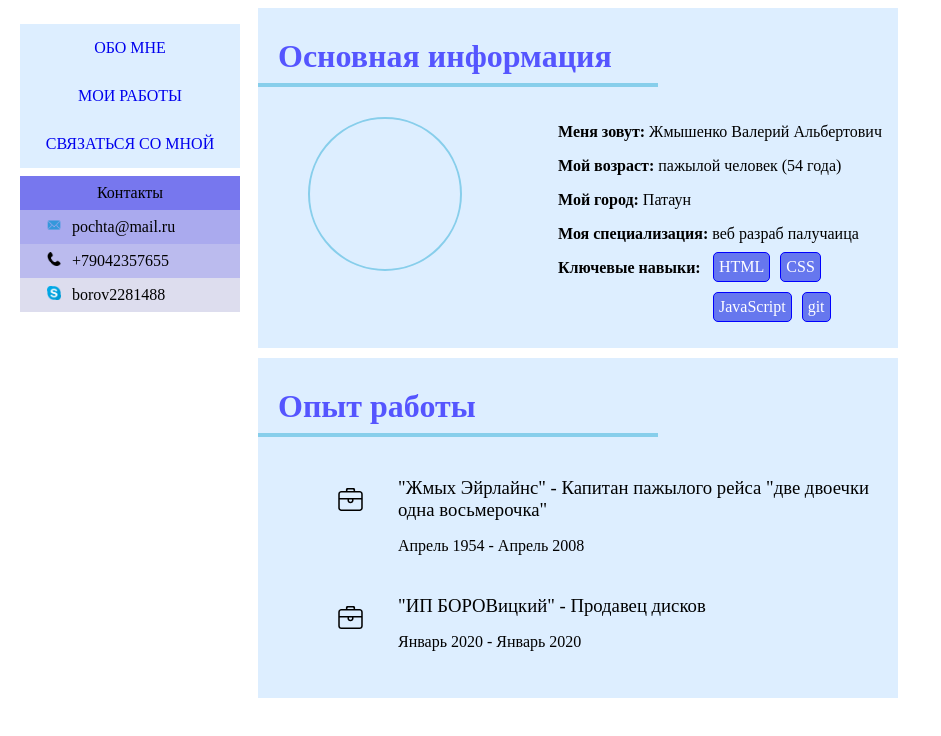
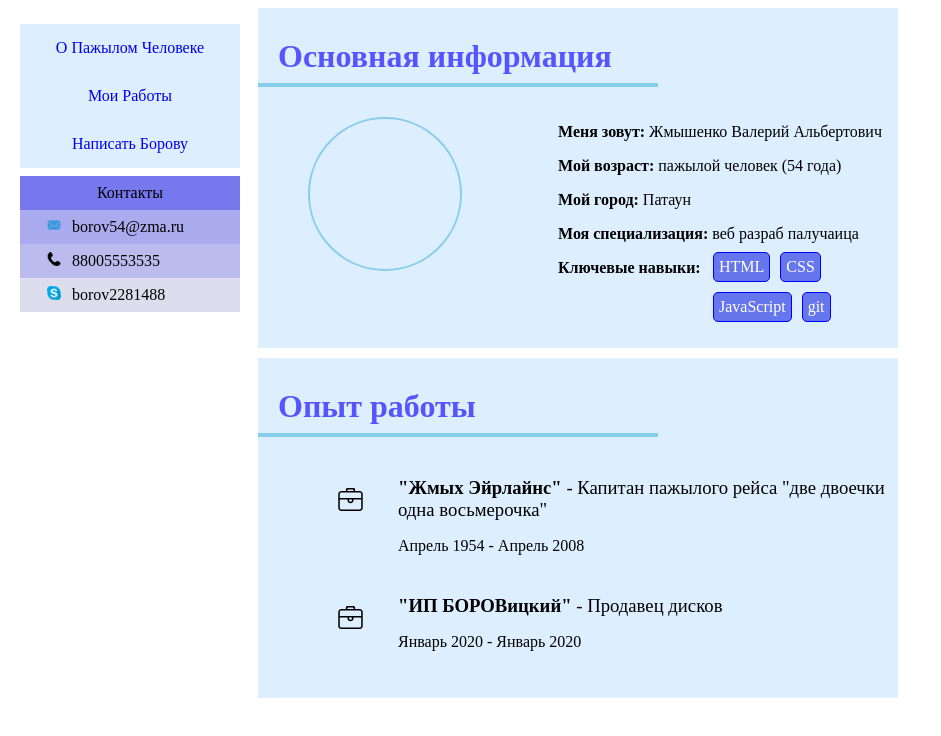
Before and after one commit to H1K0/Zhmykh, a plain HTML site: page index.html in a window 1280 px wide. Shown: the whole page, without its empty margins (0-941 px from the left). Drawn offline with Linux system fonts and the light colour scheme.

Commit message:
Edited data

```diff
--- a/index.html
+++ b/index.html
@@ -139,14 +139,14 @@
   </head>
   <body>
     <ul class="menu">
-      <li><a href="#main">ОБО МНЕ</a></li>
-      <li><a href="#works">МОИ РАБОТЫ</a></li>
-      <li><a href="#contact">СВЯЗАТЬСЯ СО МНОЙ</a></li>
+      <li><a href="#main">О Пажылом Человеке</a></li>
+      <li><a href="#works">Мои Работы</a></li>
+      <li><a href="#contact">Написать Борову</a></li>
     </ul>
     <ul class="contacts">
       <li class="head">Контакты</li>
-      <li class="mail"><div class="data">pochta@mail.ru</div></li>
-      <li class="tel"><div class="data">+79042357655</div></li>
+      <li class="mail"><div class="data">borov54@zma.ru</div></li>
+      <li class="tel"><div class="data">88005553535</div></li>
       <li class="nick"><div class="data">borov2281488</div></li>
     </ul>
     <div class="main">
@@ -176,11 +176,11 @@
       </div>
       <ul class="exp">
         <li>
-          <h3>"Жмых Эйрлайнс" - Капитан пажылого рейса "две двоечки одна восьмерочка"</h3>
+          <h3><strong>"Жмых Эйрлайнс"</strong> - Капитан пажылого рейса "две двоечки одна восьмерочка"</h3>
           <p>Апрель 1954 - Апрель 2008</p>
         </li>
         <li>
-          <h3>"ИП БОРОВицкий" - Продавец дисков</h3>
+          <h3><strong>"ИП БОРОВицкий"</strong> - Продавец дисков</h3>
           <p>Январь 2020 - Январь 2020</p>
         </li>
       </ul>
```
